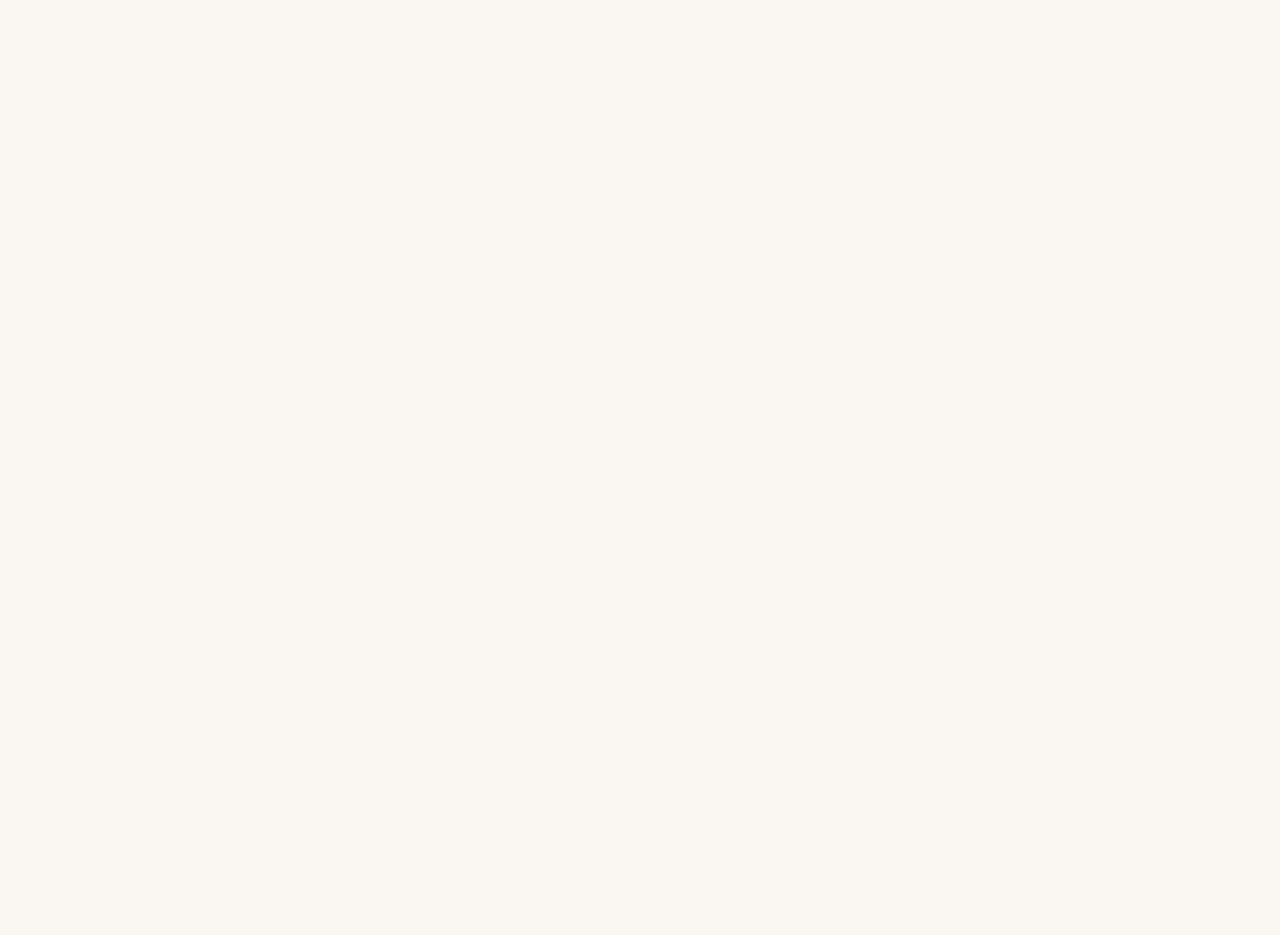
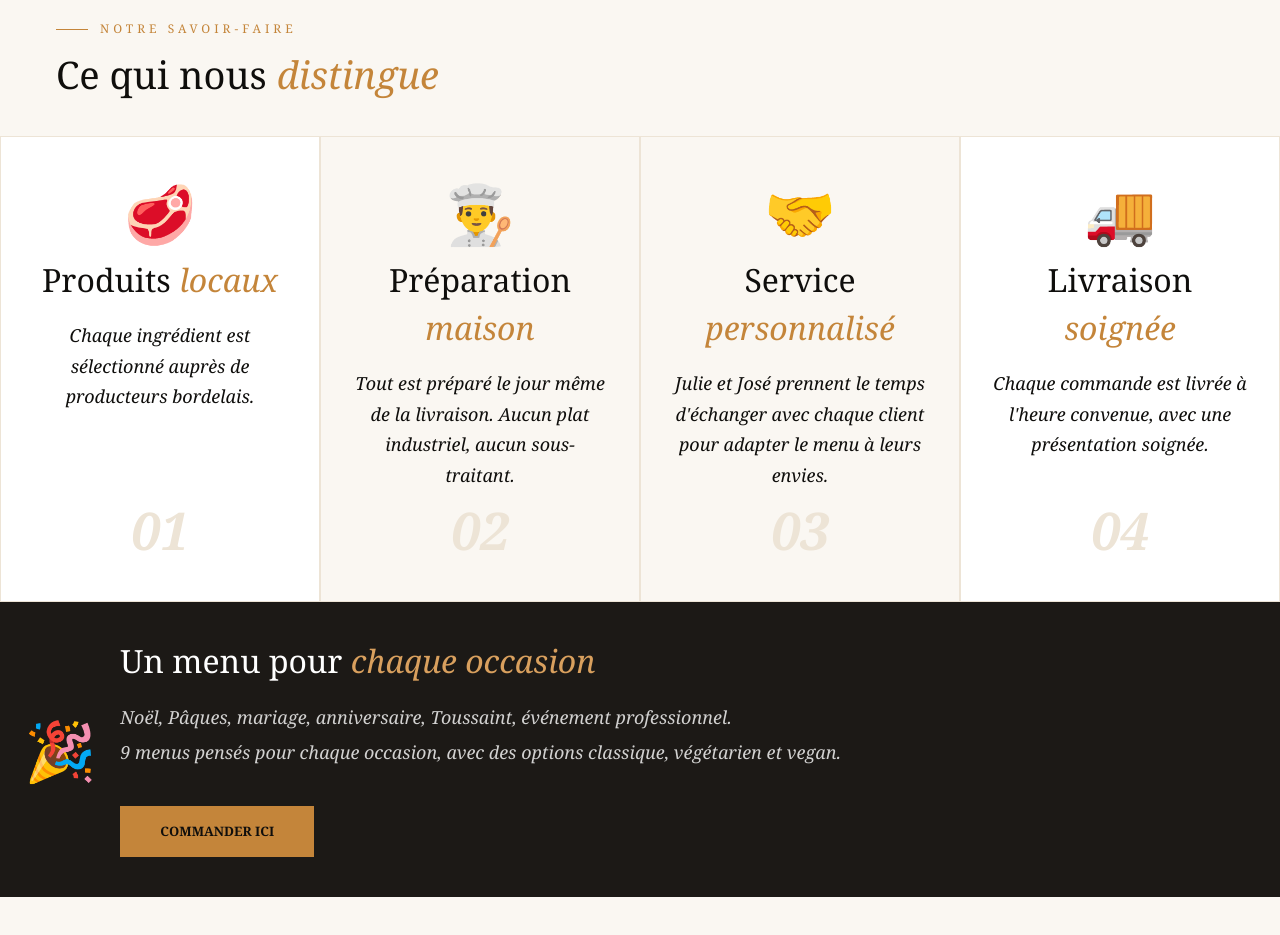
Before and after one commit to aurelien2704/vite-et-gourmand-projet, a Next.js app in the folder frontend/: page / in a window 1280 px wide. Shown: the part 1520-2455 px from the top of the page. Before the commit the page ends 1499 px from the top, so only its background shows below. Built offline with nearby package versions, Linux system fonts and the light colour scheme.

Commit message:
ajout de la section savoir-faire

```diff
--- a/frontend/src/app/page.tsx
+++ b/frontend/src/app/page.tsx
@@ -1,3 +1,4 @@
+import KnowHowSection from "@/components/home/KnowHowSection";
 import MainSection from "@/components/home/MainSection";
 import PresentationSection from "@/components/home/PresentationSection";
 
@@ -10,6 +11,8 @@ export default function Home() {
       <MainSection />
       {/*Section présentation : histoire et promesse*/}
       <PresentationSection />
+      {/*Section savoir-faire : 5 arguments*/}
+      <KnowHowSection />
     </main>
   );
 }
--- /dev/null
+++ b/frontend/src/components/home/KnowHowSection.tsx
@@ -0,0 +1,95 @@
+import CallToAction from "../common/CallToAction";
+import { Eyebrow, SectionTitle } from "../common/Headings";
+
+//Arguments de qualité
+const args: Record<string, string>[] = [
+  {
+    num: "01",
+    icon: "🥩",
+    title: "Produits",
+    title2: "locaux",
+    description: "Chaque ingrédient est sélectionné auprès de producteurs bordelais.",
+    bg: "bg-white",
+  },
+  {
+    num: "02",
+    icon: "👨‍🍳",
+    title: "Préparation",
+    title2: "maison",
+    description: "Tout est préparé le jour même de la livraison. Aucun plat industriel, aucun sous-traitant.",
+    bg: "bg-linen",
+  },
+  {
+    num: "03",
+    icon: "🤝",
+    title: "Service",
+    title2: "personnalisé",
+    description: "Julie et José prennent le temps d'échanger avec chaque client pour adapter le menu à leurs envies.",
+    bg: "bg-linen",
+  },
+  {
+    num: "04",
+    icon: "🚚",
+    title: "Livraison",
+    title2: "soignée",
+    description: "Chaque commande est livrée à l'heure convenue, avec une présentation soignée.",
+    bg: "bg-white",
+  },
+];
+
+export default function KnowHowSection() {
+  return (
+    <>
+
+      {/* Titre */}
+      <section className="py-10 border-t border-cream">
+        <div className="px-6 md:px-14">
+          <Eyebrow label="Notre savoir-faire" />
+          <SectionTitle title="Ce qui nous " highlight="distingue" />
+        </div>
+
+        {/* Grid : 4 colonnes sur desktop, 2 sur tablette, 1 sur mobile */}
+        {/* On récupère les données de args avec .map */}
+        <div className="grid grid-cols-1 sm:grid-cols-2 lg:grid-cols-4">
+          {args.map((arg) => (
+            <div
+              key={arg.num}
+              className={`${arg.bg} flex flex-col items-center text-center border border-cream p-8`}>
+
+              <div className="text-[48px] md:text-[58px]">{arg.icon}</div>
+
+              <h3 className="text-[24px] md:text-[32px]">{arg.title} {" "}
+                <span className="text-copper italic">{arg.title2}</span>
+              </h3>
+
+              <p className="pt-4 italic leading-[1.7]">{arg.description}</p>
+
+              <div className="mt-auto font-serif text-[42px] md:text-[52px] italic font-bold text-cream">
+                {arg.num}
+              </div>
+            </div>
+          ))}
+        </div>
+
+        {/* 5ème argument */}
+        <div className="bg-velvet flex flex-col items-center sm:flex-row gap-6 px-6 py-10">
+          <div className="text-[48px] md:text-[58px]">🎉</div>
+          <div>
+            <h3 className="text-[24px] md:text-[32px] font-normal text-white pb-6 leading-[1.2]">
+              Un menu pour{" "}
+              <span className="italic text-copperlight">chaque occasion</span>
+            </h3>
+            <p className="text-white/80 italic leading-[1.5] pb-10">
+              <div className="pb-2">Noël, Pâques, mariage, anniversaire, Toussaint, événement professionnel.</div>
+              <div>9 menus pensés pour chaque occasion, avec des options classique, végétarien et vegan.</div>
+            </p>
+
+            {/* CTA */}
+            <CallToAction label="Commander ici" href="/pages/page-nos-menus" />
+          </div>
+        </div>
+      </section>
+
+    </>
+  );
+}
```
